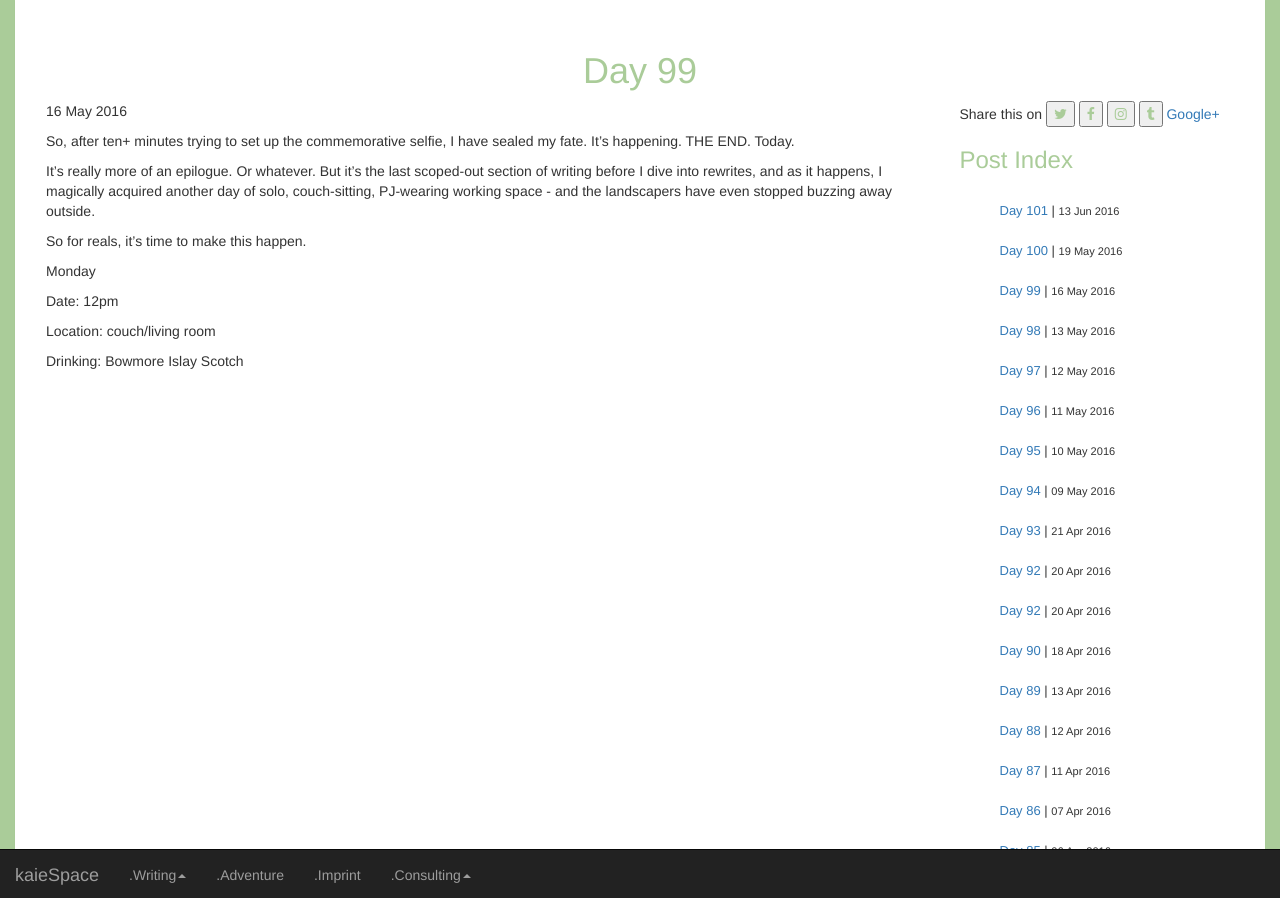
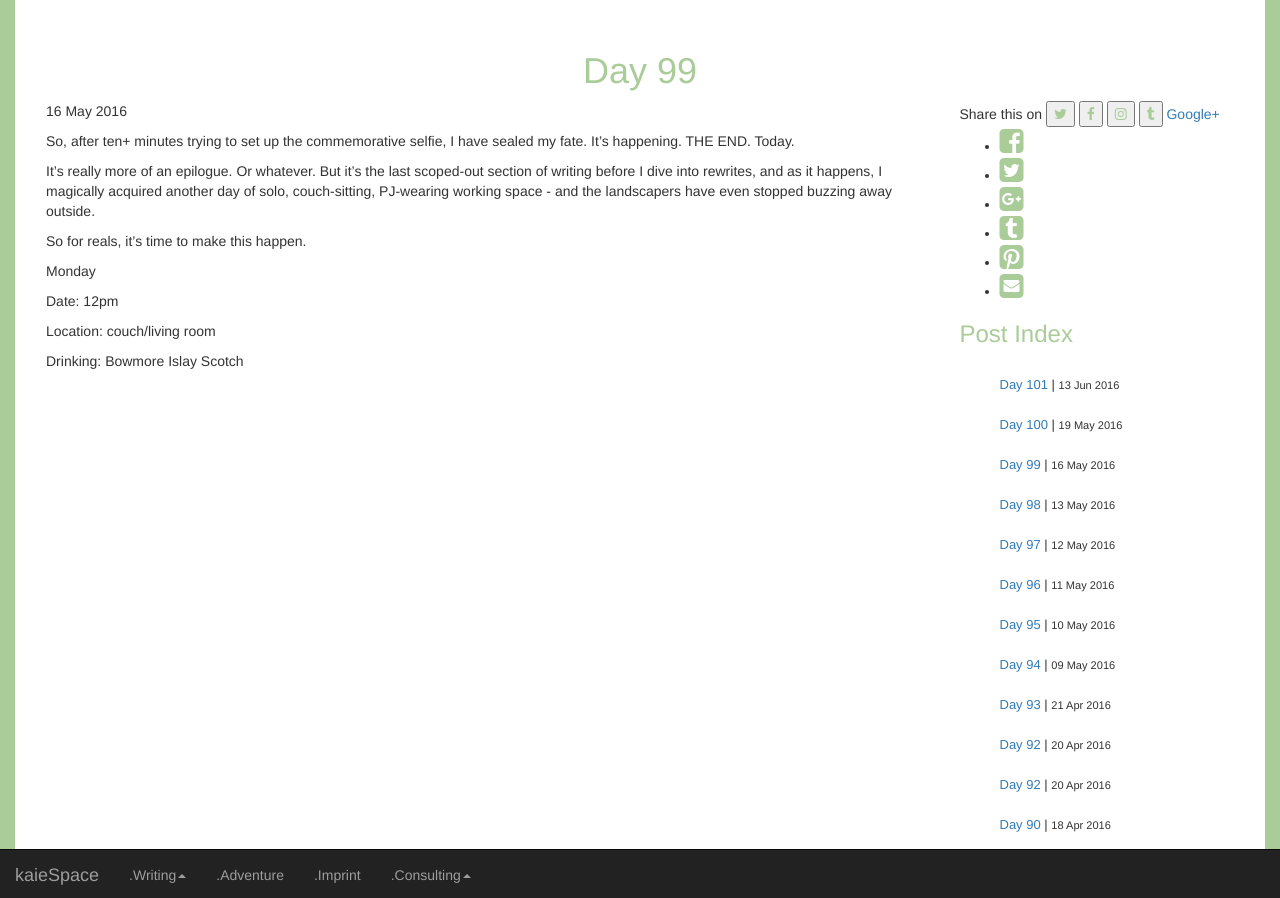
Before and after one commit to kaiewiggins/kaiewiggins.github.io, a Jekyll site: the page built from _posts/2016-05-16-Day-99.md, in a window 1280 px wide. Shown: the top 898 px of the page. Built offline with Jekyll 4.4.1, drawn with Linux system fonts in a browser that asks for light colours; nearby versions of some CDN libraries.

Commit message:
testing alternate share buttons

```diff
--- a/_layouts/post.html
+++ b/_layouts/post.html
@@ -25,6 +25,14 @@ layout: default
 
     <a href="https://plus.google.com/share?url={{ site.url }}{{ page.url }}" rel="nofollow" target="_blank" title="Share on Google+">Google+</a>
 
+<ul class="share-buttons">
+  <li><a href="https://www.facebook.com/sharer/sharer.php?u=http%3A%2F%2Fkaie.space&t=kaieSpace" target="_blank" title="Share on Facebook"><i class="fa fa-facebook-square fa-2x"></i></a></li>
+  <li><a href="https://twitter.com/intent/tweet?source=http%3A%2F%2Fkaie.space&text=kaieSpace:%20http%3A%2F%2Fkaie.space&via=kaiedesign" target="_blank" title="Tweet"><i class="fa fa-twitter-square fa-2x"></i></a></li>
+  <li><a href="https://plus.google.com/share?url=http%3A%2F%2Fkaie.space" target="_blank" title="Share on Google+"><i class="fa fa-google-plus-square fa-2x"></i></a></li>
+  <li><a href="http://www.tumblr.com/share?v=3&u=http%3A%2F%2Fkaie.space&t=kaieSpace&s=" target="_blank" title="Post to Tumblr"><i class="fa fa-tumblr-square fa-2x"></i></a></li>
+  <li><a href="http://pinterest.com/pin/create/button/?url=http%3A%2F%2Fkaie.space&description=Adventures%20in%20writing%2C%20publishing%2C%20and%20exploring" target="_blank" title="Pin it"><i class="fa fa-pinterest-square fa-2x"></i></a></li>
+  <li><a href="mailto:?subject=kaieSpace&body=Adventures%20in%20writing%2C%20publishing%2C%20and%20exploring:%20http%3A%2F%2Fkaie.space" target="_blank" title="Email"><i class="fa fa-envelope-square fa-2x"></i></a></li>
+</ul>
 	<!--lookup linklist of posts-->
 	<h3>Post Index</h3>
 	<ul class="posts">
```
